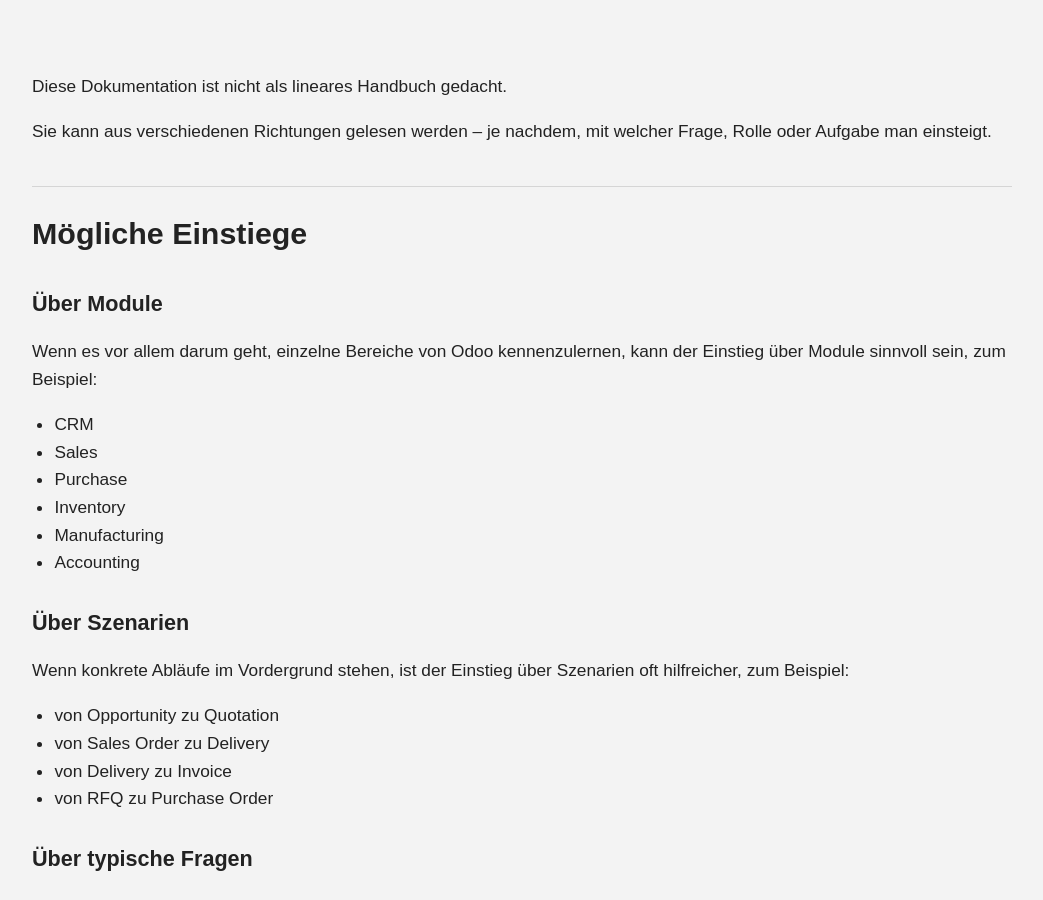
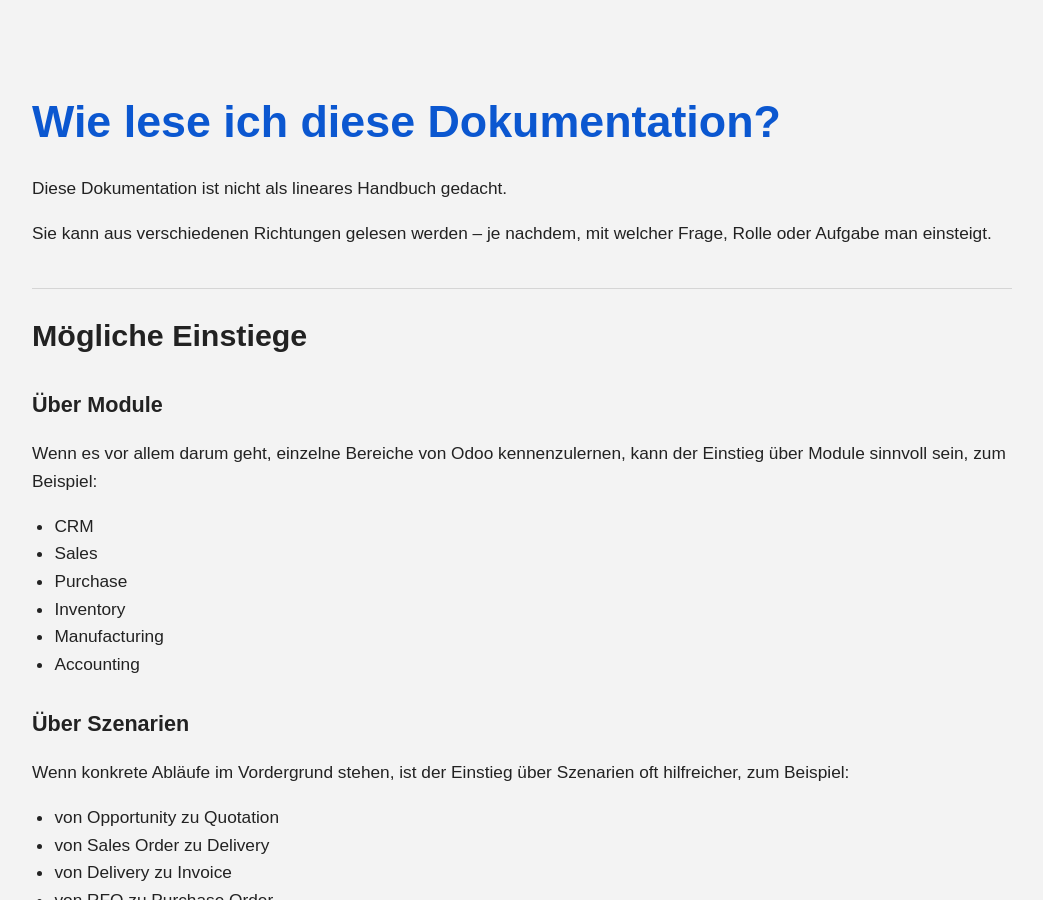
Before and after one commit to Tina10177/odoo-wissensuniversum, a Jekyll site: the page built from wie-lese-ich-diese-dokumentation.md, in a window 1280 px wide and 900 px high. Shown: the whole window, without its empty margins (118-1161 px from the left). Built offline with Jekyll 4.4.1, drawn with Linux system fonts in a browser that asks for light colours.

Commit message:
Update title formatting in documentation

```diff
--- a/wie-lese-ich-diese-dokumentation.md
+++ b/wie-lese-ich-diese-dokumentation.md
@@ -2,7 +2,7 @@
 layout: default
 title: Wie lese ich diese Dokumentation?
 ---
-
+# Wie lese ich diese Dokumentation?
 Diese Dokumentation ist nicht als lineares Handbuch gedacht.
 
 Sie kann aus verschiedenen Richtungen gelesen werden – je nachdem, mit welcher Frage, Rolle oder Aufgabe man einsteigt.
```
